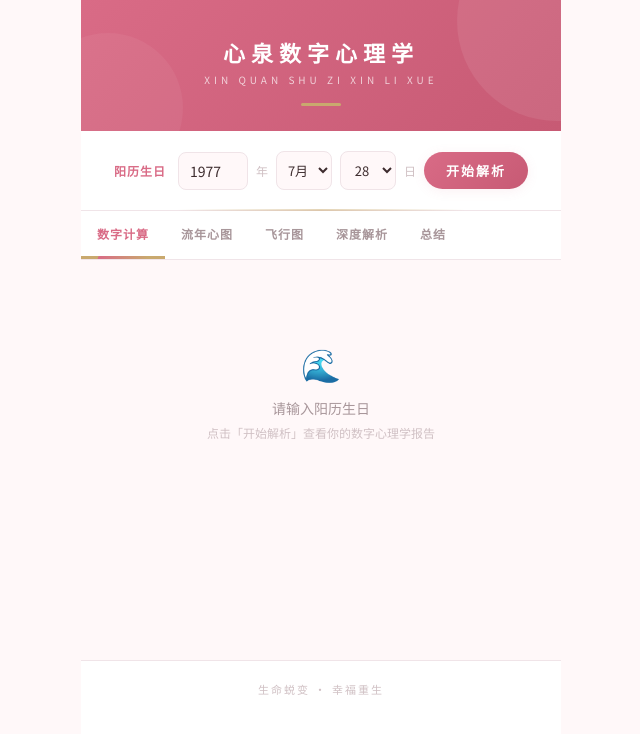
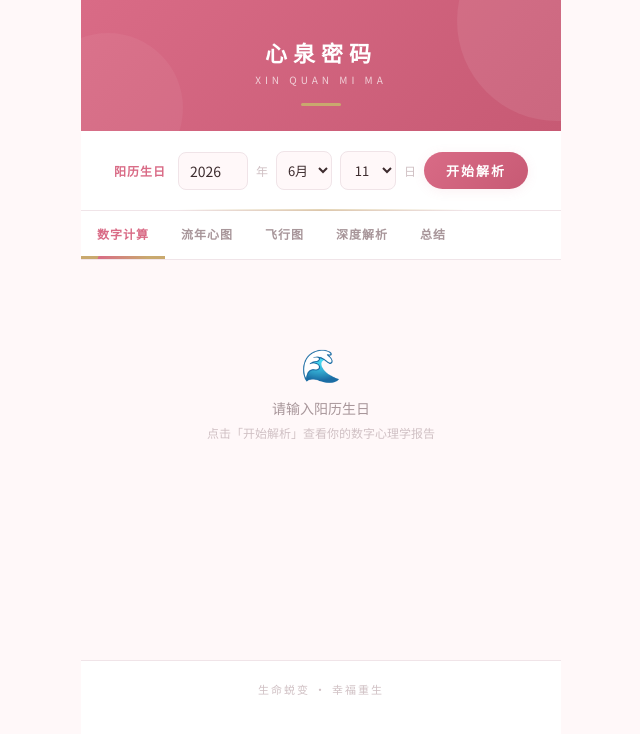
Before and after one commit to meina-2006/xinquanshuzi, a React (Vite) app: page / in a window 1280 px wide. Shown: the top 734 px of the page, without its empty margins (319-959 px from the left). Built offline with nearby package versions, Linux system fonts and the light colour scheme.

Commit message:
feat: 默认当日日期,改名心泉密码,粉色立体心形图标

```diff
--- a/capacitor.config.json
+++ b/capacitor.config.json
@@ -1,6 +1,6 @@
 {
   "appId": "com.xinquan.numerology",
-  "appName": "心泉数字心理学",
+  "appName": "心泉密码",
    "webDir": "dist",
    "server": {
      "androidScheme": "https"
--- a/index.html
+++ b/index.html
@@ -7,7 +7,7 @@
     <link rel="preconnect" href="https://fonts.googleapis.com">
      <link rel="preconnect" href="https://fonts.gstatic.com" crossorigin>
      <link href="https://fonts.googleapis.com/css2?family=Noto+Sans+SC:wght@300;400;700&display=swap" rel="stylesheet">
-     <title>心泉数字心理学</title>
+    <title>心泉密码</title>
    </head>
    <body>
      <div id="root"></div>
--- a/src/App.jsx
+++ b/src/App.jsx
@@ -11,10 +11,11 @@
  import { defaultCity } from './utils/cities';
  import './styles/theme.css';
 
- export default function App() {
-   const [year, setYear] = useState(1977);
-   const [month, setMonth] = useState(7);
-   const [day, setDay] = useState(28);
+export default function App() {
+   const now = new Date();
+   const [year, setYear] = useState(now.getFullYear());
+   const [month, setMonth] = useState(now.getMonth() + 1);
+   const [day, setDay] = useState(now.getDate());
    const [currentData, setCurrentData] = useState(null);
    const [activeTab, setActiveTab] = useState('calc');
    const [selectedCity, setSelectedCity] = useState(defaultCity);
--- a/src/components/Header.jsx
+++ b/src/components/Header.jsx
@@ -3,8 +3,8 @@
 export default function Header() {
   return (
     <header className="app-header">
-       <h1>心泉数字心理学</h1>
-       <p className="subtitle">XIN QUAN SHU ZI XIN LI XUE</p>
+       <h1>心泉密码</h1>
+       <p className="subtitle">XIN QUAN MI MA</p>
       <div className="gold-accent" />
     </header>
   );
```
Also changed, not shown: public/favicon.svg, 1 other file (tests, documents, lock files or other folders). Lines whose indentation alone changed are shown as unchanged.
